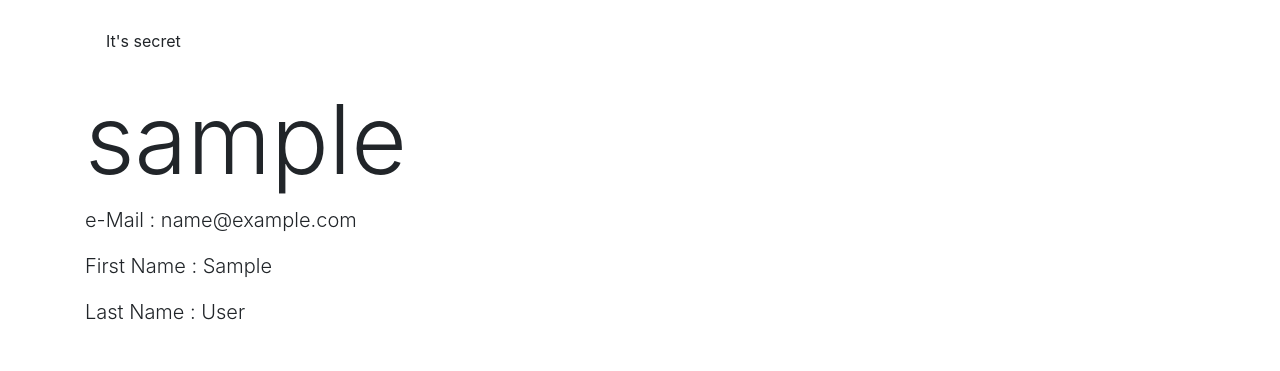
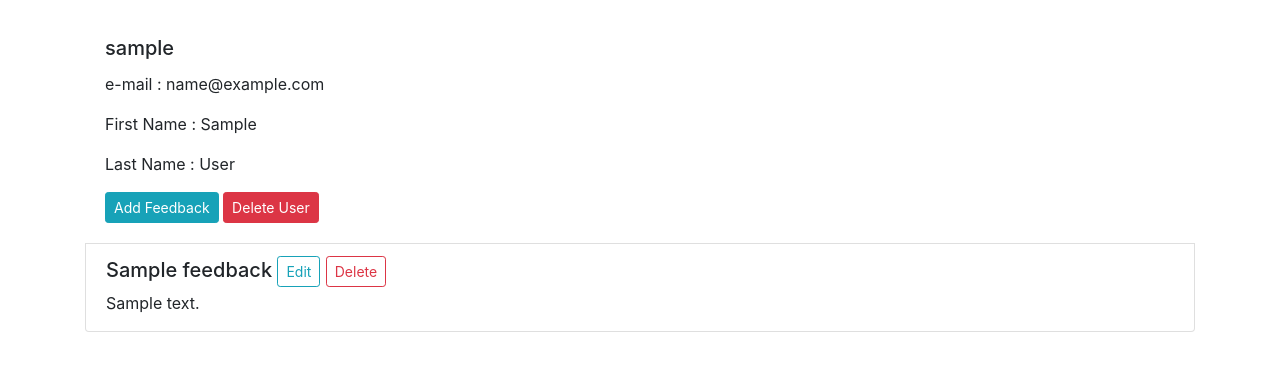
Before and after one commit to chunmeifiona/24_5_flask_feedback, a Flask app: a page that uses templates/secret.html in a window 1280 px wide. Shown: the part 56-427 px from the top of the page. Run offline with Flask 2, Linux system fonts and the light colour scheme; the visitor is signed in with stand-in values (Sample User, id 1); tables that the repository leaves empty hold one stand-in row (values such as "Sample post").

Commit message:
add users and feedback routes

```diff
--- a/app.py
+++ b/app.py
@@ -1,8 +1,8 @@
 from crypt import methods
 from flask import Flask, render_template, redirect, session, flash
 from flask_debugtoolbar import DebugToolbarExtension
-from models import connect_db, db, User
-from forms import RegisterForm, LoginForm
+from models import connect_db, db, User, Feedback
+from forms import FeedbackForm, RegisterForm, LoginForm
 from sqlalchemy.exc import IntegrityError
 
 app = Flask(__name__)
@@ -25,6 +25,9 @@ def home_page():
 @app.route('/register', methods =["GET","POST"])
 def register():
     """create a user"""
+    if "username" in session:
+        return redirect(f"/users/{session['username']}")
+
     form=RegisterForm()
     if form.validate_on_submit():
         username = form.username.data
@@ -45,18 +48,52 @@ def register():
 
     return render_template("register.html", form=form)
 
-@app.route('/users/<username>')
+@app.route('/users/<username>', methods=['GET','POST'])
 def secret_user(username):
     """"""
     if "username" in session:
-        flash("It's secret")
         user = User.query.get_or_404(username)
         return render_template("secret.html", user=user)
+    return redirect("/login")
+
+@app.route('/users/<username>/delete', methods=["POST"])
+def delete_user(username):
+    """delete a user"""
+    if "username" in session  and username==session["username"]:
+        user=User.query.get_or_404(username)
+        db.session.delete(user)
+        db.session.commit()
+        session.pop("username")
+        return redirect("/login")
+
+    return redirect("/")
+
+
+@app.route('/users/<username>/feedback/add', methods=['GET','POST'])
+def add_feedback(username):
+    """add feedback"""
+    if "username" in session and username==session["username"]:
+        form = FeedbackForm()
+
+        if form.validate_on_submit():
+            title=form.title.data
+            content=form.content.data
+            new_feedback=Feedback(title=title, content=content, username=username)
+            db.session.add(new_feedback)
+            db.session.commit()
+            flash("Successfully added your feedback!","success")
+            return redirect(f"/users/{username}")
+
+        return render_template("feedback.html", form=form)
+
     return redirect("/login")
 
 @app.route('/login', methods=['GET','POST'])
 def login():
     """login a user"""
+    if "username" in session:
+        return redirect(f"/users/{session['username']}")
+
     form=LoginForm()
 
     if form.validate_on_submit():
@@ -68,6 +105,7 @@ def login():
             flash(f"Welcome Back, {user.username}!","primary")
             session['username']=user.username
             return redirect(f"/users/{user.username}")
+
     return render_template("login.html",form=form)
 
 @app.route("/logout")
@@ -76,3 +114,31 @@ def logout():
     session.pop("username")
     flash("Goodbye!","info")
     return redirect('/')
+
+@app.route("/feedback/<int:feedback_id>/update", methods=["GET", "POST"])
+def update_feedback(feedback_id):
+    """update feedback"""
+    feedback=Feedback.query.get_or_404(feedback_id)
+    if "username" in session and feedback.username==session["username"]:
+        form = FeedbackForm(obj=feedback)
+        if form.validate_on_submit():
+            feedback.title=form.title.data
+            feedback.content=form.content.data
+            db.session.commit()
+            return redirect(f"/users/{feedback.username}")
+        else:
+            return render_template("feedback.html", form=form)
+
+    return redirect("/login")
+
+@app.route("/feedback/<int:feedback_id>/delete", methods=["POST"])
+def delete_feedback(feedback_id):
+    """delete feedback"""
+    feedback=Feedback.query.get_or_404(feedback_id)
+    if "username" in session and feedback.username==session["username"]:
+        username=feedback.username
+        db.session.delete(feedback)
+        db.session.commit()
+        return redirect(f"/users/{username}")
+
+    return redirect("/login")
--- a/templates/secret.html
+++ b/templates/secret.html
@@ -1,10 +1,35 @@
 {% extends 'base.html' %}
 
 {% block content %}
+<ul class="list-group">
+    <div class="card-body">
+        <h5 class="card-title">{{user.username}}</h5>
+        <p class="card-text">e-mail : {{user.email}}</p>
+        <p class="card-text">First Name : {{user.first_name}}</p>
+        <p class="card-text">Last Name : {{user.last_name}}</p>
 
-<h1 class="display-1">{{user.username}}</h1>
-<p class="lead">e-Mail : {{user.email}}</p>
-<p class="lead">First Name : {{user.first_name}}</p>
-<p class="lead">Last Name : {{user.last_name}}</p>
+        <a class="btn btn-info btn-sm" href="/users/{{user.username}}/feedback/add">Add Feedback</a>
+        <form style="display:inline;">
+            <button class="btn btn-danger btn-sm" formaction="/users/{{ user.username }}/delete" formmethod="POST">
+                Delete User
+            </button>
+        </form>
+
+    </div>
+    {% for feedback in user.feedback%}
+    <li class="list-group-item">
+        <div class="d-flex w-100 justify-content-between">
+            <h5 class="mb-1">{{feedback.title}}
+                <a class="btn btn-outline-info btn-sm" href="/feedback/{{feedback.id}}/update" role="button">Edit</a>
+                <form style="display:inline;" action="/feedback/{{feedback.id}}/delete" method="POST">
+                    <button class="btn btn-outline-danger btn-sm">Delete</button>
+                </form>
+            </h5>
+        </div>
+        <p class="mb-1">{{feedback.content}}</p>
+    </li>
+    {% endfor %}
+</ul>
+
 
 {% endblock %}
```
Also changed, not shown: forms.py (+13 -9 lines), models.py (+12 -0 lines), templates/feedback.html (added, +26 -0 lines).
